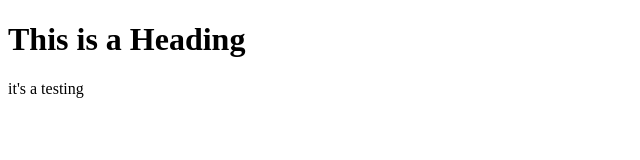
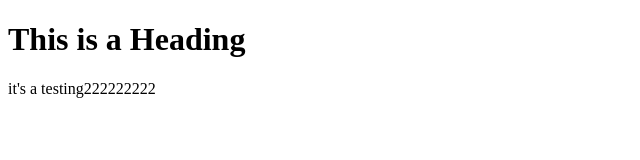
Before and after one commit to KevinLoEnno/WebSite2, a plain HTML site: page index.html in a window 1280 px wide. Shown: the whole page, without its empty margins (0-640 px from the left). Drawn offline with Linux system fonts and the light colour scheme.

Commit message:
change to 22222222

```diff
--- a/index.html
+++ b/index.html
@@ -6,7 +6,7 @@
 <body>
 
 <h1>This is a Heading</h1>
-<p>it's a testing</p>
+<p>it's a testing222222222</p>
 
 </body>
 </html>
```
